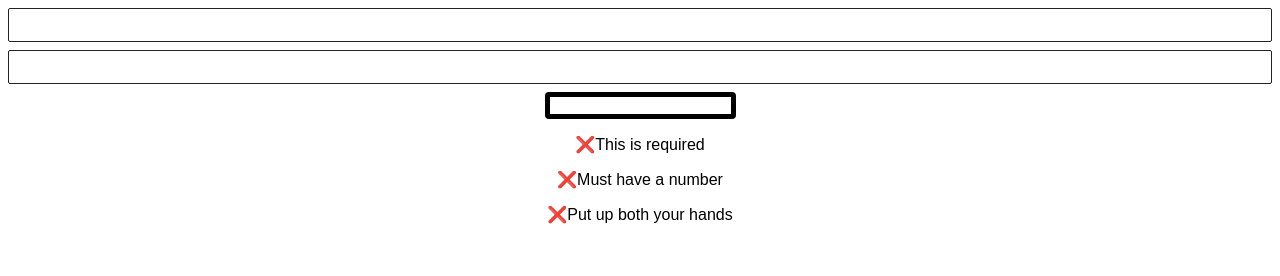
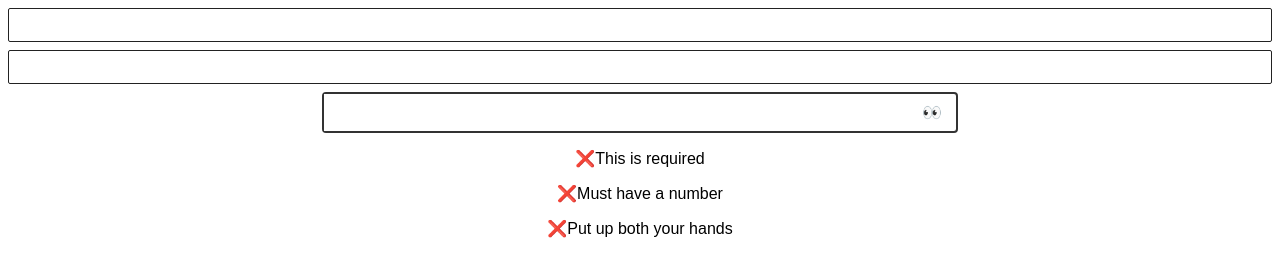
Before and after one commit to wgao19/super-silly-joycon, a React app: page / in a window 1280 px wide. Built offline with nearby package versions, Linux system fonts and the light colour scheme; a web font is replaced by a local one.

Commit message:
Add show hide password

```diff
--- a/src/PasswordUI.js
+++ b/src/PasswordUI.js
@@ -12,23 +12,35 @@ const requirements = [
   },
   {
     name: "Put up both your hands",
-    test: password => password.split("").includes("🙌")
+    test: password => [...password].includes("🙌")
   }
 ];
 
 const PasswordUI = () => {
+  const [showPassword, setShowPassword] = useState(false);
   const [value, setValue] = useState("");
   const processed = requirements.map(r => {
     return { ...r, result: r.test(value) };
   });
   return (
     <form>
-      <input
-        className="password-input"
-        onChange={event => setValue(event.currentTarget.value)}
-        type="text"
-        value={value}
-      />
+      <div className="input-wrapper">
+        <input
+          className="input"
+          onChange={event => setValue(event.currentTarget.value)}
+          type={showPassword ? "text" : "password"}
+          value={value}
+        />
+        <button
+          className="show-password"
+          onClick={() => {
+            setShowPassword(!showPassword);
+          }}
+          type="button"
+        >
+          {showPassword ? "🙈" : "👀"}
+        </button>
+      </div>
       {processed.map((p, index) => (
         <p key={index}>
           {p.result ? "✅" : "❌"}
--- a/src/styles.css
+++ b/src/styles.css
@@ -266,7 +266,26 @@ body {
   }
 }
 
-.password-input {
-  border: solid 5px black;
+.input-wrapper {
+  border: solid 2px #333;
   border-radius: 4px;
+  width: 50%;
+  min-width: 300px;
+  margin: 0 auto;
 }
+
+.input {
+  font-size: 18px;
+  padding: 8px 16px;
+  width: calc(100% - 40px);
+  border: none;
+  box-sizing: border-box;
+}
+
+.show-password {
+  display: inline-block;
+  border: none;
+  margin-right: 8px;
+  background: transparent;
+  font-size: 16px;
+}
```
